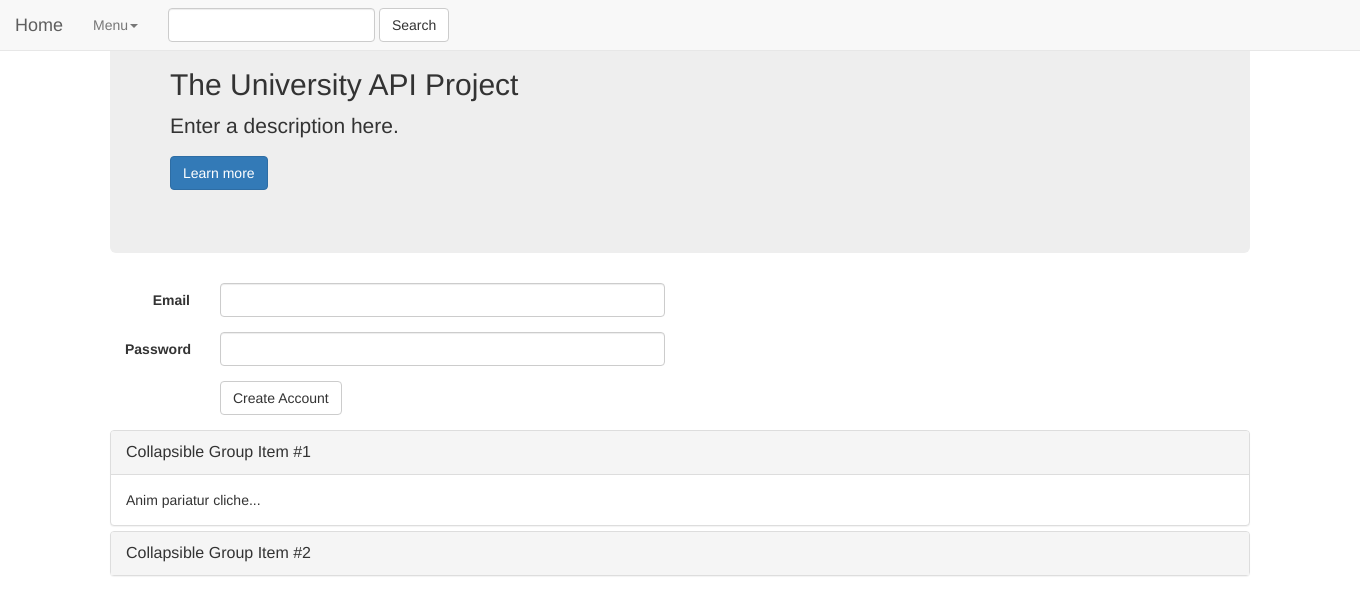
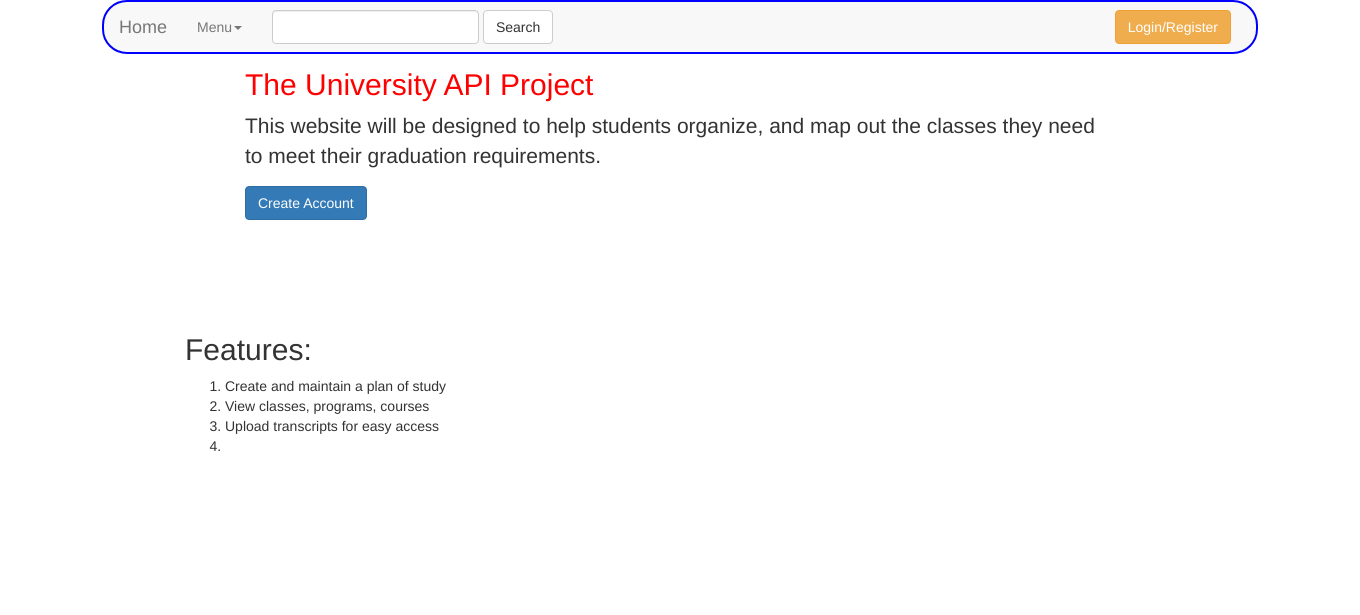
Before and after one commit to nwalk/gisc4530k, a Django app: template apps/university/templates/home.html in a window 1360 px wide. Shown: the top 615 px of the page. Run offline with Django 3.2, Linux system fonts and the light colour scheme; the template is opened without the code that fills it, so the values that code supplies are empty; parts of the project's set-up code (start-up, migrations or seed data) failed here and were passed over; some libraries are stand-ins or nearby versions.

Commit message:
Registration, CSS, home and map HTML
I have added registration templates, and they working properly
Home.html is starting to look like an organized page
Created a map page with a map of Gainesville
Models have changed, I have changed some of the fields, and connected most all the models.
In base.html, i have added features to the login button, i now changes when a user is logged in.

```diff
--- a/apps/university/json_views.py
+++ b/apps/university/json_views.py
@@ -19,7 +19,7 @@ class ClassesFilter(django_filters.FilterSet):
 
     class Meta:
         model = models.Classes
-        fields = ['id', 'course', 'title', 'university']
+        fields = ['id']
 
 
 class ClassesCollection(generics.ListAPIView):
@@ -33,7 +33,7 @@ class CoursesFilter(django_filters.FilterSet):
 
     class Meta:
         model = models.Courses
-        fields = ['id', 'crn', 'title', 'location', 'instructor']
+        fields = ['id']
 
 
 class CoursesCollection(generics.ListAPIView):
@@ -47,7 +47,7 @@ class InstructorsFilter(django_filters.FilterSet):
 
     class Meta:
         model = models.Instructors
-        fields = ['id', 'first_name', 'last_name', 'university']
+        fields = ['id']
 
 
 class InstructorsCollection(generics.ListAPIView):
--- a/apps/university/serializers.py
+++ b/apps/university/serializers.py
@@ -9,19 +9,19 @@ class ClassesSerializer(serializers.HyperlinkedModelSerializer):
     class Meta:
         model = models.Classes
         # json id field is called pk in Django-rest-framework
-        fields = ('id', 'course', 'title', 'university')
+        fields = 'id'
 
 
 class CoursesSerializer(serializers.HyperlinkedModelSerializer):
     class Meta:
         model = models.Courses
-        fields = ('id', 'crn', 'section', 'course', 'title')
+        fields = 'id'
 
 
 class InstructorsSerializer(serializers.HyperlinkedModelSerializer):
     class Meta:
         model = models.Instructors
-        fields = ('id', 'first_name', 'last_name', 'university')
+        fields = 'id'
 
 
 class LocationsSerializer(serializers.HyperlinkedModelSerializer):
--- a/apps/university/static/university.css
+++ b/apps/university/static/university.css
@@ -2,7 +2,45 @@
     color:red;
 }
 
-form {
+.form {
     padding: 100px;
     float: none;
 }
+
+#login_button {
+    margin-right: 10px;
+}
+
+#login {
+	margin-top: 100px;
+    margin-left: auto;
+    margin-right: auto;
+    width: 300px;
+}
+
+#login_input  {
+    padding-top: 2px;
+	padding-bottom: 2px;
+}
+
+#search {
+    margin-left: auto;
+    margin-right: auto;
+}
+
+#navbar {
+    width:85%;
+    margin-left: auto;
+    margin-right: auto;
+    border-radius: 25px;
+    border-color: blue;
+    border-width: 2px;
+}
+
+#container {
+    width:75%;
+}
+
+#jumbotron {
+    background-color: transparent;
+}
--- a/apps/university/templates/home.html
+++ b/apps/university/templates/home.html
@@ -10,66 +10,34 @@
 </head>
 <body>
 {% block content %}
-    <div class="container">
+    <div class="container" id="container">
         <div class="row clearfix">
             <div class="col-md-12 column">
-                <div class="jumbotron">
-                    <h2>
+                <div class="jumbotron" id="jumbotron">
+                    <h2 class="red">
                         The University API Project
                     </h2>
                     <p>
-                       Enter a description here.
+                       This website will be designed to help students organize, and map out the classes they need to meet
+                        their graduation requirements.
                     </p>
                     <p>
-                        <a class="btn btn-primary btn-large" href="#">Learn more</a>
+                        <a class="btn btn-primary btn-large" href="/accounts/register">Create Account</a>
                     </p>
                 </div>
-
-                <div class="col-md-6 column">
-                    <form class="form-horizontal" role="form">
-                        <div class="form-group">
-                            <label for="inputEmail3" class="col-sm-2 control-label">Email</label>
-                            <div class="col-sm-10">
-                                <input type="email" class="form-control" id="inputEmail3" />
-                            </div>
-                        </div>
-                        <div class="form-group">
-                            <label for="inputPassword3" class="col-sm-2 control-label">Password</label>
-                            <div class="col-sm-10">
-                                <input type="password" class="form-control" id="inputPassword3" />
-                            </div>
-                        </div>
-                        <div class="form-group">
-                            <div class="col-sm-offset-2 col-sm-10">
-                                 <button type="submit" class="btn btn-default">Create Account</button>
-                            </div>
-                        </div>
-                    </form>
-                </div>
+            </div>
+            <div class="container">
                 <div class="row clearfix">
                     <div class="col-md-12 column">
-                        <div class="panel-group" id="panel-133063">
-                            <div class="panel panel-default">
-                                <div class="panel-heading">
-                                     <a class="panel-title" data-toggle="collapse" data-parent="#panel-133063" href="#panel-element-580946">Collapsible Group Item #1</a>
-                                </div>
-                                <div id="panel-element-580946" class="panel-collapse in">
-                                    <div class="panel-body">
-                                        Anim pariatur cliche...
-                                    </div>
-                                </div>
-                            </div>
-                            <div class="panel panel-default">
-                                <div class="panel-heading">
-                                     <a class="panel-title collapsed" data-toggle="collapse" data-parent="#panel-133063" href="#panel-element-418820">Collapsible Group Item #2</a>
-                                </div>
-                                <div id="panel-element-418820" class="panel-collapse collapse">
-                                    <div class="panel-body">
-                                        Anim pariatur cliche...
-                                    </div>
-                                </div>
-                            </div>
-                        </div>
+                        <h2>
+                            Features:
+                        </h2>
+                        <ol>
+                            <li>Create and maintain a plan of study</li>
+                            <li>View classes, programs, courses</li>
+                            <li>Upload transcripts for easy access</li>
+                            <li></li>
+                        </ol>
                     </div>
                 </div>
             </div>
@@ -78,3 +46,18 @@
 {% endblock %}
 </body>
 </html>
+<div class="container">
+	<div class="row clearfix">
+		<div class="col-md-12 column">
+			<h2>
+				Heading
+			</h2>
+			<p>
+				Donec id elit non mi porta gravida at eget metus. Fusce dapibus, tellus ac cursus commodo, tortor mauris condimentum nibh, ut fermentum massa justo sit amet risus. Etiam porta sem malesuada magna mollis euismod. Donec sed odio dui.
+			</p>
+			<p>
+				<a class="btn" href="#">View details »</a>
+			</p>
+		</div>
+	</div>
+</div>
--- a/apps/university/urls.py
+++ b/apps/university/urls.py
@@ -1,11 +1,11 @@
 from django.conf.urls import patterns, include, url
 from apps.university import views
 from django.contrib import admin
+from django.contrib.auth.decorators import login_required
 
 
 urlpatterns = patterns('',
     url(r'^admin/', include(admin.site.urls)),
-    url(r'^$', views.HomeView.as_view()),
-    url(r'^login$', views.LoginView.as_view(), name='login'),
-    url(r'^mapview$', views.MapView.as_view(), name='mapview'),
+    url(r'^$', login_required(views.HomeView.as_view())),
+    url(r'^map$', views.MapView.as_view(), name='map'),
     )
--- a/apps/university/views.py
+++ b/apps/university/views.py
@@ -6,9 +6,5 @@ class HomeView(generic.TemplateView):
     template_name = 'home.html'
 
 
-class LoginView(generic.TemplateView):
-    template_name = 'login.html'
-
-
 class MapView(generic.TemplateView):
-    template_name = 'mapview.html'
+    template_name = 'map.html'
--- a/gisc4530k/urls.py
+++ b/gisc4530k/urls.py
@@ -3,15 +3,16 @@ from django.contrib import admin
 
 
 api_patterns = patterns('',
-    url(r'^', include('apps.university.api_urls'), name='classes'),
-    url(r'^', include('apps.university.api_urls'), name='courses'),
-    url(r'^', include('apps.university.api_urls'), name='instructors'),
-    url(r'^', include('apps.university.api_urls'), name='locations'),
+    url(r'^', include('apps.university.api_urls')),
+    url(r'^', include('apps.university.api_urls')),
+    url(r'^', include('apps.university.api_urls')),
+    url(r'^', include('apps.university.api_urls')),
 )
 
 
 urlpatterns = patterns('',
     url(r'^admin/', include(admin.site.urls)),
+    url(r'^accounts/', include('registration.backends.simple.urls')),
     url(r'^', include('apps.university.urls', namespace='home')),
     url(r'api/v1/', include(api_patterns, namespace='api')),
 )
--- a/templates/base.html
+++ b/templates/base.html
@@ -9,15 +9,14 @@
     <link href="{% static "bootstrap/css/bootstrap.css" %}" rel="stylesheet">
     <script src="//ajax.googleapis.com/ajax/libs/jquery/1.11.0/jquery.min.js"></script>
     <script src="{% static "bootstrap/js/bootstrap.min.js" %}"></script>
-    {% block css %}
+    <link href="{% static "university.css" %}" rel="stylesheet">
+
+    {% block title %}
     {% endblock %}
-
-{% block title %}
-{% endblock %}
 
 </head>
 <body>
-    <nav class="navbar navbar-default navbar-fixed-top" role="navigation">
+    <nav class="navbar navbar-default navbar-fixed-top" role="navigation" id="navbar">
         <div class="navbar-header">
              <button type="button" class="navbar-toggle" data-toggle="collapse" data-target="#bs-example-navbar-collapse-1"> <span class="sr-only">Toggle navigation</span><span class="icon-bar"></span><span class="icon-bar"></span><span class="icon-bar"></span></button> <a class="navbar-brand" href="/">Home</a>
         </div>
@@ -27,7 +26,7 @@
                      <a href="#" class="dropdown-toggle" data-toggle="dropdown">Menu<strong class="caret"></strong></a>
                     <ul class="dropdown-menu">
                         <li>
-                            <a href="#">Action</a>
+                            <a href="/map">View Map</a>
                         </li>
                         <li>
                             <a href="#">Another action</a>
@@ -53,17 +52,25 @@
                     <input type="text" class="form-control" />
                 </div> <button type="submit" class="btn btn-default">Search</button>
             </form>
+            <form id="login_button" class="navbar-form navbar-right">
+                {% if user.username %}
+                    <button type="button" class="btn btn-warning" onclick="window.location.href='/accounts/logout'">Logout</button>
+                {% else %}
+                    <button type="button" class="btn btn-warning" onclick="window.location.href='/accounts/login'">Login/Register</button>
+                {% endif %}
+
+                {% if user.is_staff %}
+                   <button type="button" class="btn btn-warning" onclick="window.location.href='/admin'">Admin</button>
+                {% endif %}
+            </form>
+        </div>
+    </nav>
+{% block content %}{% endblock %}
+{% block login %}{% endblock %}
+{% block mapbox %}{% endblock %}
+{% block morescripts %}{% endblock %}
 
 
 
-{#            <form class="navbar-form navbar-right">#}
-{#               <button type="button" class="btn btn-warning"><a href="login">Login</a></button>#}
-{#            </form>#}
-        </div>
-    </nav>
-{% block content %}
-{% endblock %}
-{% block login %}
-{% endblock %}
 </body>
 </html>
```
Also changed, not shown: apps/university/models.py (+22 -36 lines), apps/university/templates/login.html (deleted, +0 -46 lines), apps/university/templates/map.html (renamed from apps/university/templates/mapview.html, +15 -2 lines), apps/university/templates/registration/login.html (added, +71 -0 lines), apps/university/templates/registration/logout.html (added, +8 -0 lines), apps/university/templates/registration/registration_complete.html (added, +8 -0 lines), apps/university/templates/registration/registration_form.html (added, +19 -0 lines), gisc4530k/settings.py (+9 -2 lines), apps/university/migrations/0001_initial.py.
